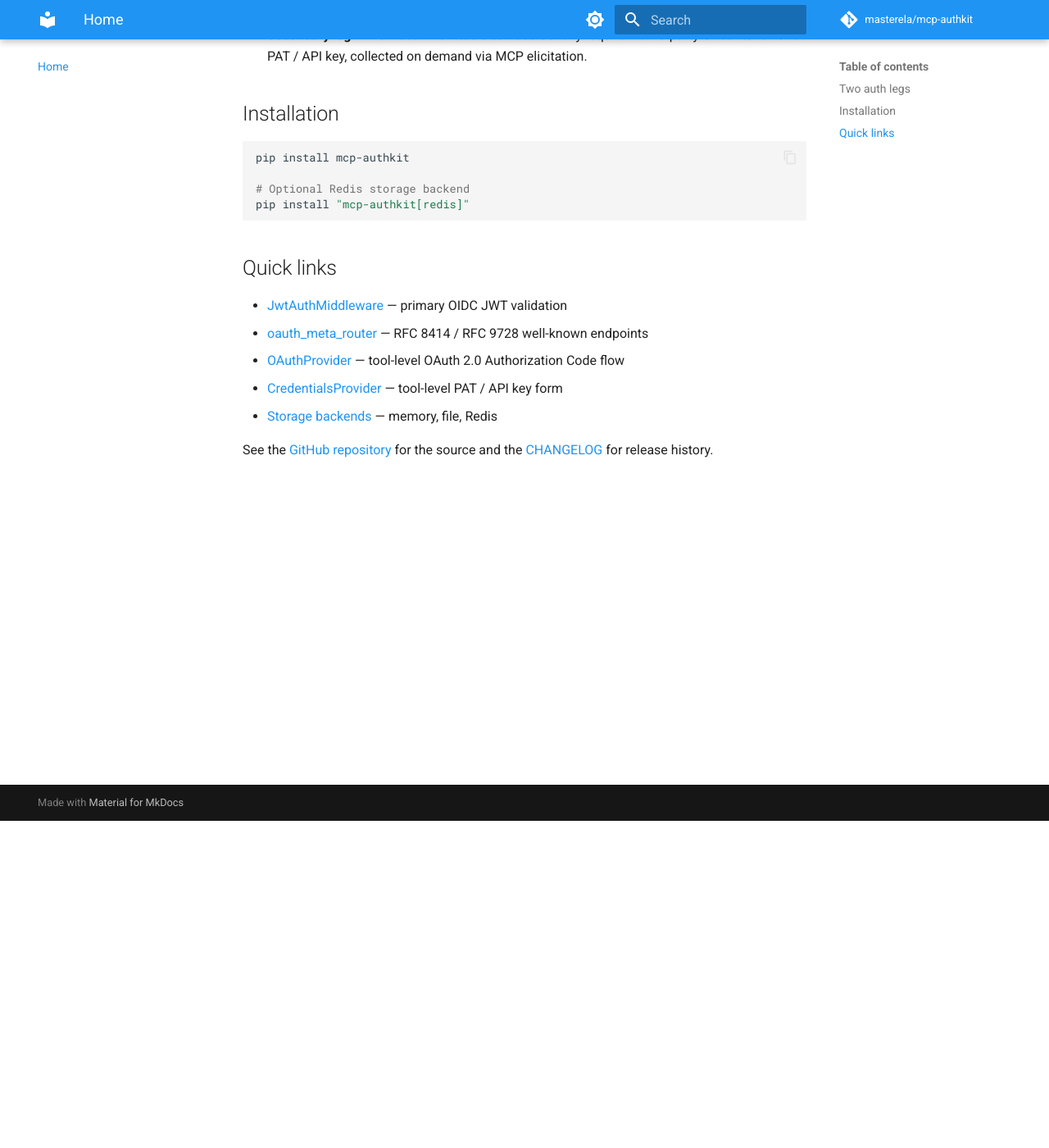
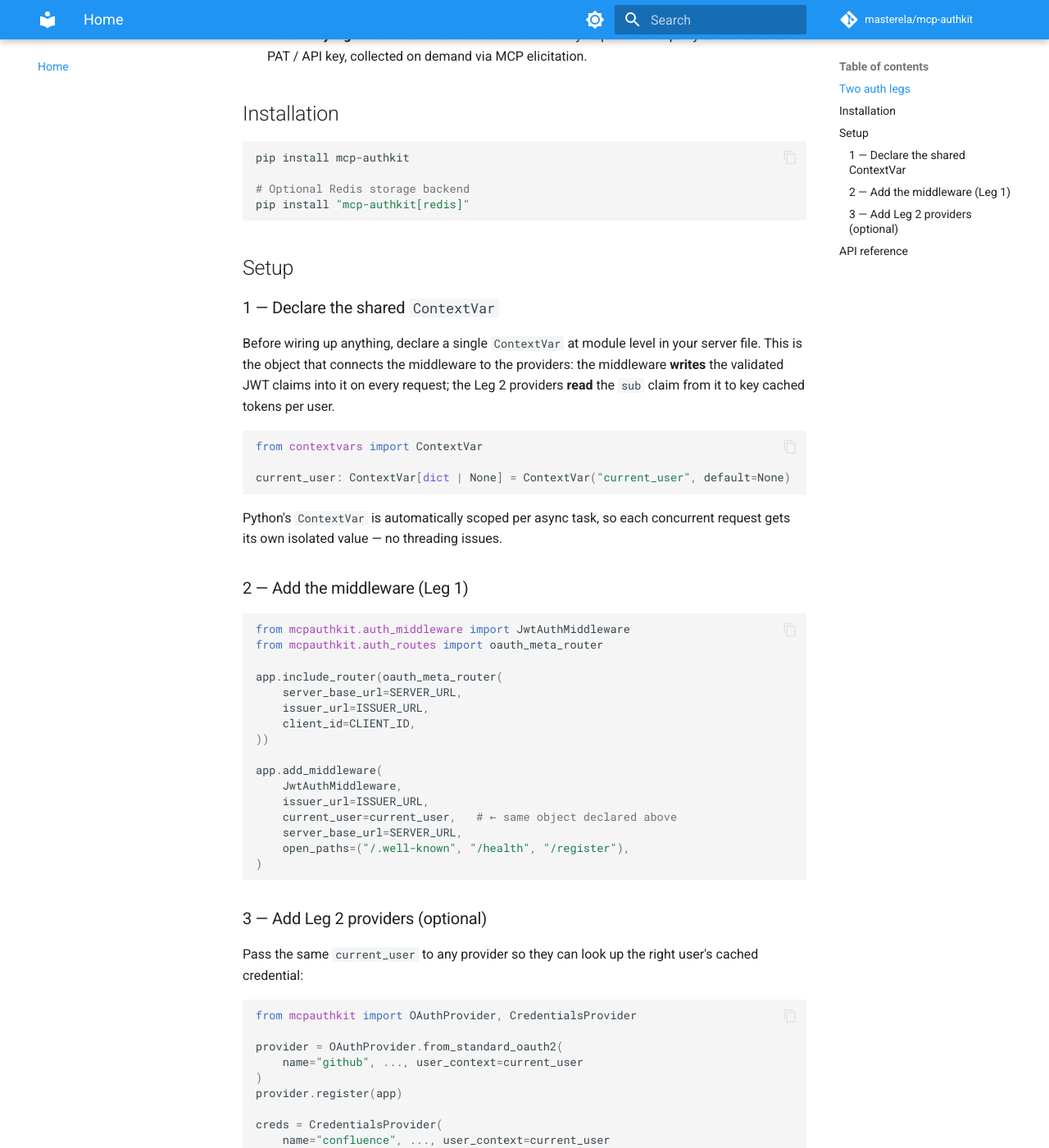
Before and after one commit to masterela/mcp-authkit, an MkDocs documentation site: the page built from docs/index.md, in a window 1280 px wide and 1400 px high, scrolled down 399 px. Shown: the whole window at 82% size. Built offline with MkDocs 1.6.1 and Material for MkDocs 9.7.7, drawn with Linux system fonts in a browser that asks for light colours; comment, search, counter and statistics services are not loaded; some of the changed text lies outside the part shown.

Commit message:
docs: explain ContextVar declaration and wiring across README, index, and architecture

````diff
--- a/docs/index.md
+++ b/docs/index.md
@@ -16,7 +16,62 @@ pip install mcp-authkit
 pip install "mcp-authkit[redis]"
 ```
 
-## Quick links
+## Setup
+
+### 1 — Declare the shared `ContextVar`
+
+Before wiring up anything, declare a single `ContextVar` at module level in your server file. This is the object that connects the middleware to the providers: the middleware **writes** the validated JWT claims into it on every request; the Leg 2 providers **read** the `sub` claim from it to key cached tokens per user.
+
+```python
+from contextvars import ContextVar
+
+current_user: ContextVar[dict | None] = ContextVar("current_user", default=None)
+```
+
+Python's `ContextVar` is automatically scoped per async task, so each concurrent request gets its own isolated value — no threading issues.
+
+### 2 — Add the middleware (Leg 1)
+
+```python
+from mcpauthkit.auth_middleware import JwtAuthMiddleware
+from mcpauthkit.auth_routes import oauth_meta_router
+
+app.include_router(oauth_meta_router(
+    server_base_url=SERVER_URL,
+    issuer_url=ISSUER_URL,
+    client_id=CLIENT_ID,
+))
+
+app.add_middleware(
+    JwtAuthMiddleware,
+    issuer_url=ISSUER_URL,
+    current_user=current_user,   # ← same object declared above
+    server_base_url=SERVER_URL,
+    open_paths=("/.well-known", "/health", "/register"),
+)
+```
+
+### 3 — Add Leg 2 providers (optional)
+
+Pass the same `current_user` to any provider so they can look up the right user's cached credential:
+
+```python
+from mcpauthkit import OAuthProvider, CredentialsProvider
+
+provider = OAuthProvider.from_standard_oauth2(
+    name="github", ..., user_context=current_user
+)
+provider.register(app)
+
+creds = CredentialsProvider(
+    name="confluence", ..., user_context=current_user
+)
+creds.register(app)
+```
+
+See the [Architecture](architecture.md) page for the full flow diagrams, and the [quickstart repo](https://github.com/masterela/mcp-authkit-quickstart) for a complete working example.
+
+## API reference
 
 - [JwtAuthMiddleware](api/middleware.md) — primary OIDC JWT validation
 - [oauth_meta_router](api/routes.md) — RFC 8414 / RFC 9728 well-known endpoints
````
Also changed, not shown: README.md (+6 -0 lines), docs/architecture.md (+8 -1 lines).
